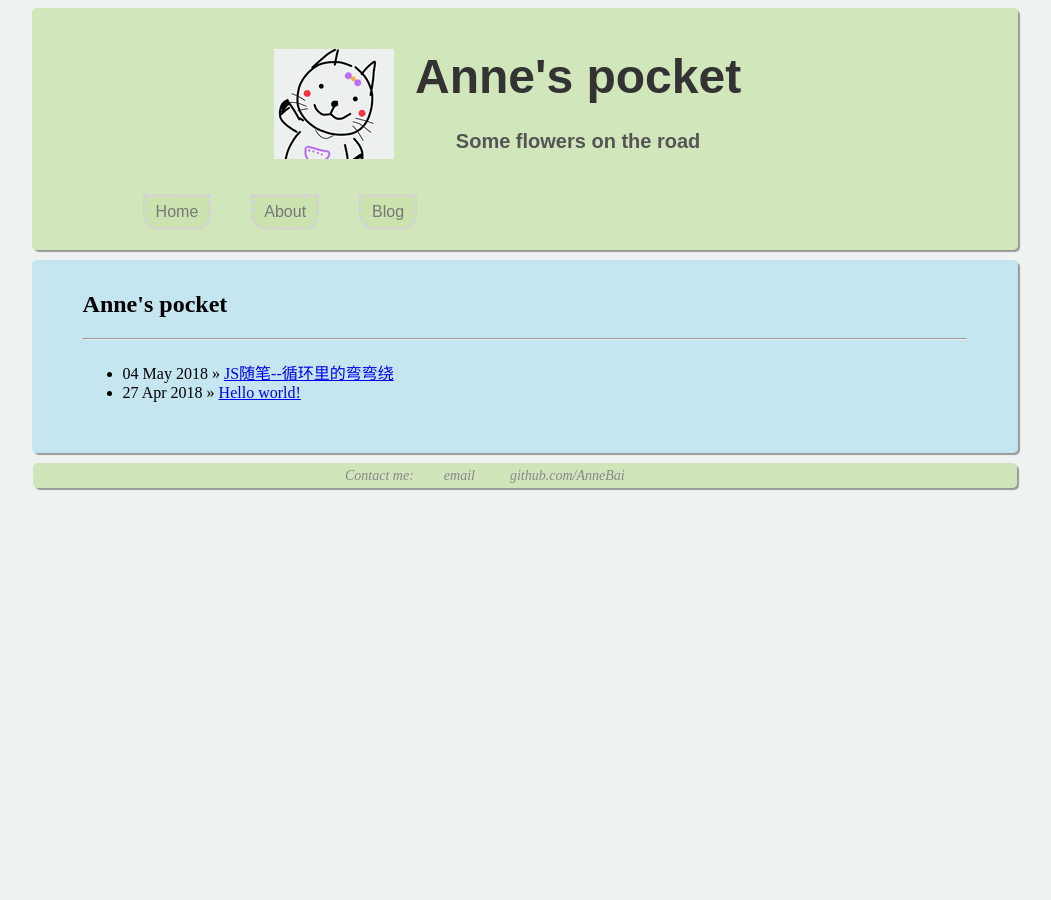
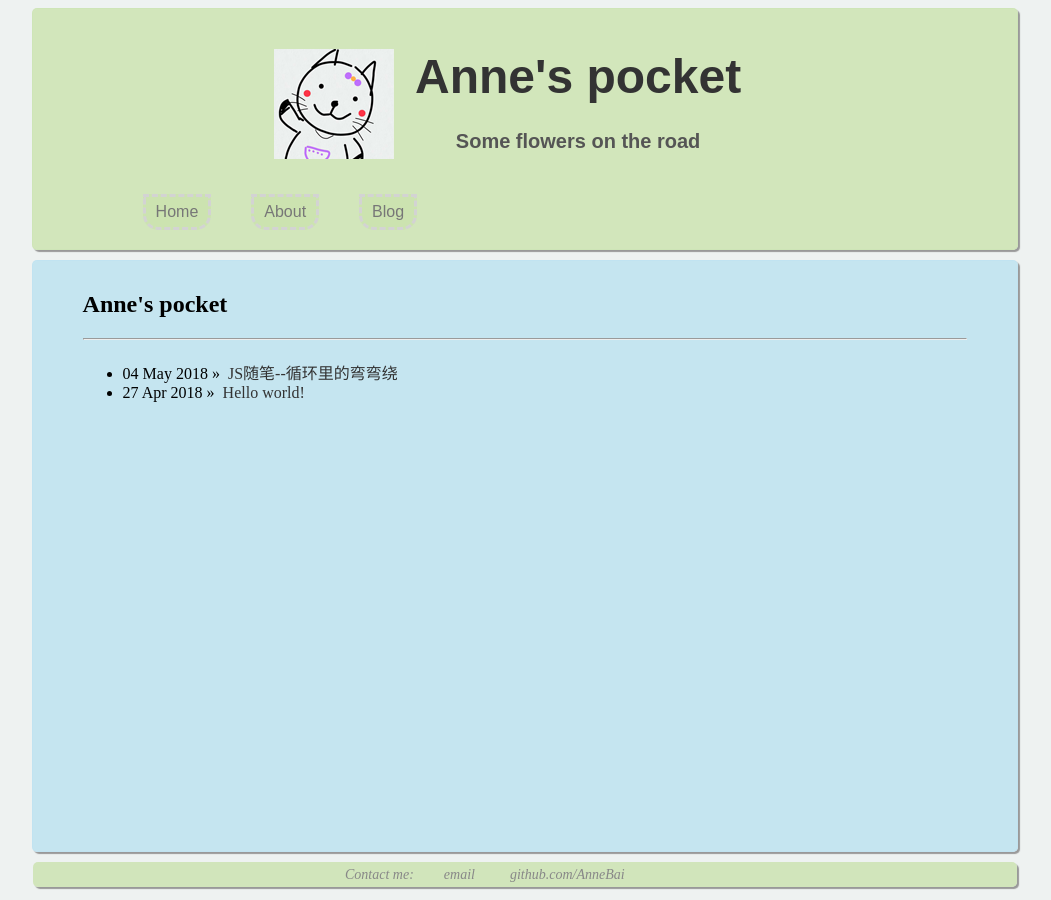
Before and after one commit to AnneBai/AnneBai.github.io, a Jekyll site: the page built from blog/index.html, in a window 1280 px wide. Shown: the whole page, without its empty margins (115-1166 px from the left). Built offline with Jekyll 4.4.1, drawn with Linux system fonts in a browser that asks for light colours.

Commit message:
update README.md, fix some mistakes in index.html and style.css

```diff
--- a/blog/index.html
+++ b/blog/index.html
@@ -8,7 +8,7 @@ title: Anne's pocket
 <ul class="posts">
 
     {% for post in site.posts %}
-    <li><span>{{ post.date | date_to_string }}</span> &raquo; <a href="{{ post.url }}" title="{{ post.title }}">{{ post.title }}</a></li>
+    <li><span>{{ post.date | date_to_string }}</span> &raquo;&nbsp;&nbsp;<a href="{{ post.url }}" title="{{ post.title }}">{{ post.title }}</a></li>
     {% endfor %}
 
 </ul>
--- a/styles/style.css
+++ b/styles/style.css
@@ -59,6 +59,7 @@ header nav ul a:hover {
 article {
   background-color:rgba(187, 226, 241, .8);
   margin-top:10px;
+  min-height: 570px;
   padding:10px 50px;
   border:1px solid rgba(187, 226, 241, .4);
   font-family:'Microsoft yahei';
@@ -67,6 +68,13 @@ article ul.posts {
   margin:20px auto 40px;
   list-style-type: disc;
   font-family:"Microsoft yahei";
+}
+article ul.posts a {
+  text-decoration: none;
+  color:#333;
+}
+article ul.posts a:hover {
+  color:#000;
 }
 article li:hover {
   background-color: rgb(187, 226, 241);
```
Also changed, not shown: README.md.
